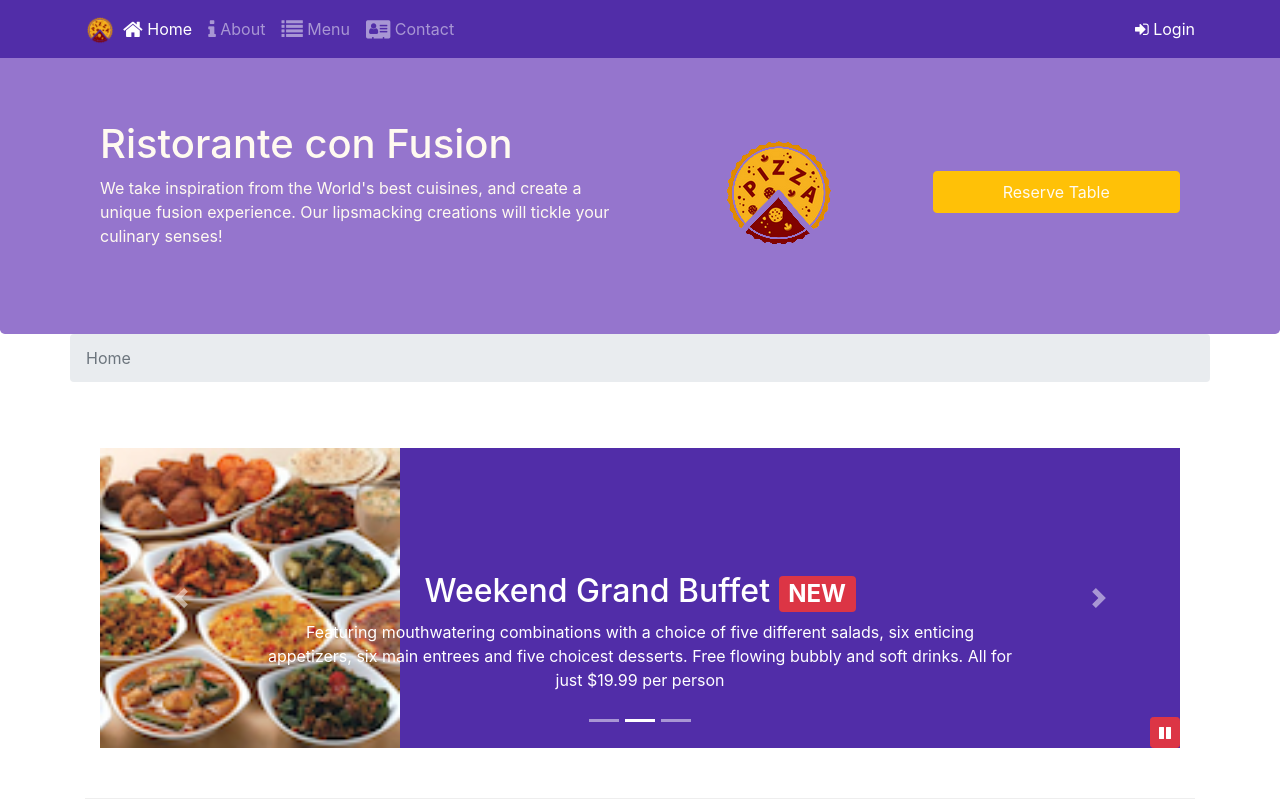
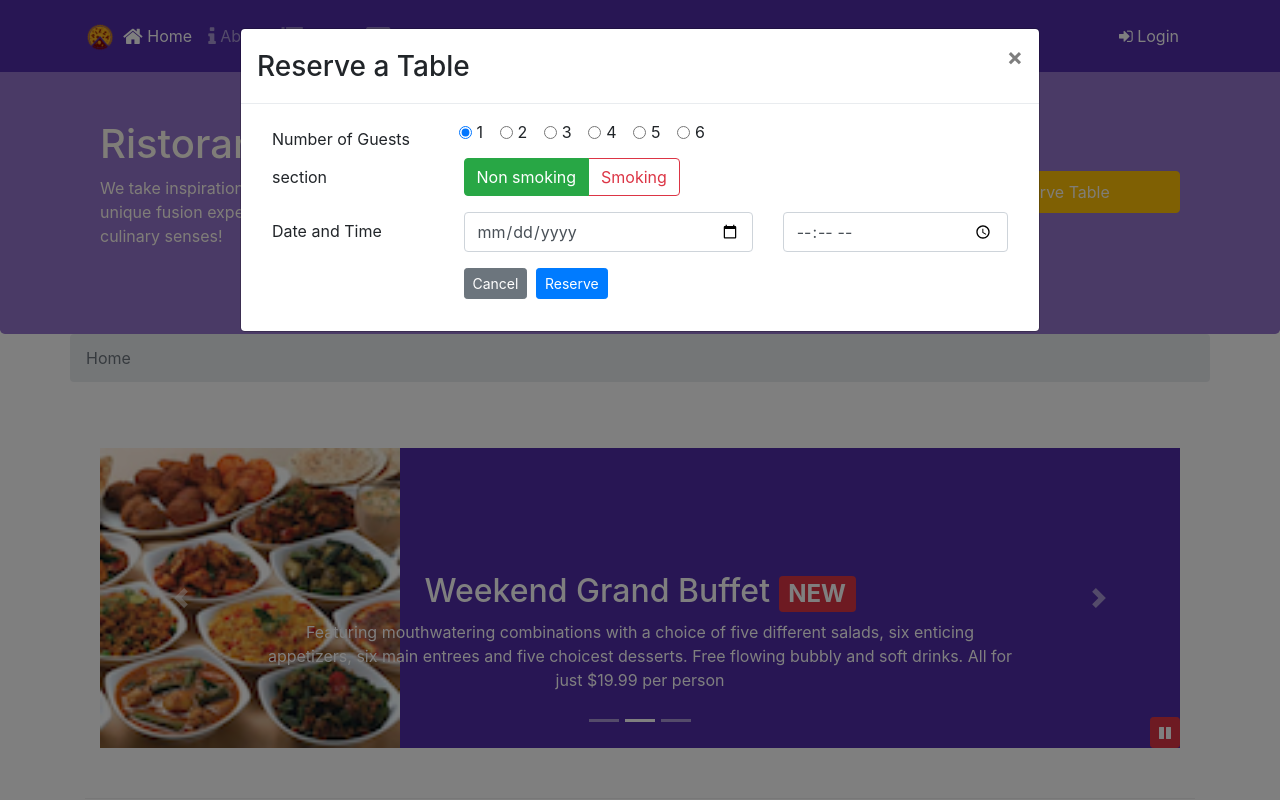
Before and after one commit to RamsesNtibu/Front-End-Bootstrap4, a website: page index.html in a window 1280 px wide. Both pictures are taken after a click on the link "Reserve Table". Shown: the top 800 px of the page. Drawn offline with nearby package versions, Linux system fonts and the light colour scheme.

Commit message:
task2 & task3

```diff
--- a/index.html
+++ b/index.html
@@ -38,7 +38,7 @@
             </li>
           </ul>
           <span class="navbar-text">
-            <a ><span class="fa fa-sign-in"></span> Login </a>
+            <a id="btnLoginModal" class="nav-link"><span class="fa fa-sign-in"></span> Login </a>
           </span>
         </div>
       </div>
@@ -79,7 +79,7 @@
       </div>
     </div>
 
-    <div id="reservemodal" class="modal fade" role="dialog">
+    <div id="reserveModal" class="modal fade" role="dialog">
       <div class="modal-dialog modal-lg" role="content">
         <div class="modal-content">
           <div class="modal-header">
@@ -167,7 +167,7 @@
                 <img src="img/logo.png" class="img-fluid" alt="" />
               </div>
               <div class="col-12 col-sm">
-                <a class="btn btn-warning btn-block nav-link">Reserve Table</a>
+                <a id="btnReserveModal" class="btn btn-warning btn-block nav-link">Reserve Table</a>
               </div>
             </div>
           </div>
@@ -339,7 +339,7 @@
     <script src="node_modules/bootstrap/dist/js/bootstrap.min.js"></script>
     <script>
       $(document).ready(function () {
-        $("#mycarousel").carousel({ interval: 1 });
+        $("#mycarousel").carousel({ interval: 2000 });
 
         $("#carouselButton").click(function () {
           if ($("#carouselButton").children("span").hasClass("fa-pause")) {
@@ -352,6 +352,14 @@
             $("#carouselButton").children("span").addClass("fa-pause");
           }
         });
+
+        $("#btnLoginModal").click(function () {
+          $("#loginModal").modal('toggle');
+        });
+
+        $("#btnReserveModal").click(function () {
+          $("#reserveModal").modal('toggle');
+        });
       });
     </script>
   </body>
```
